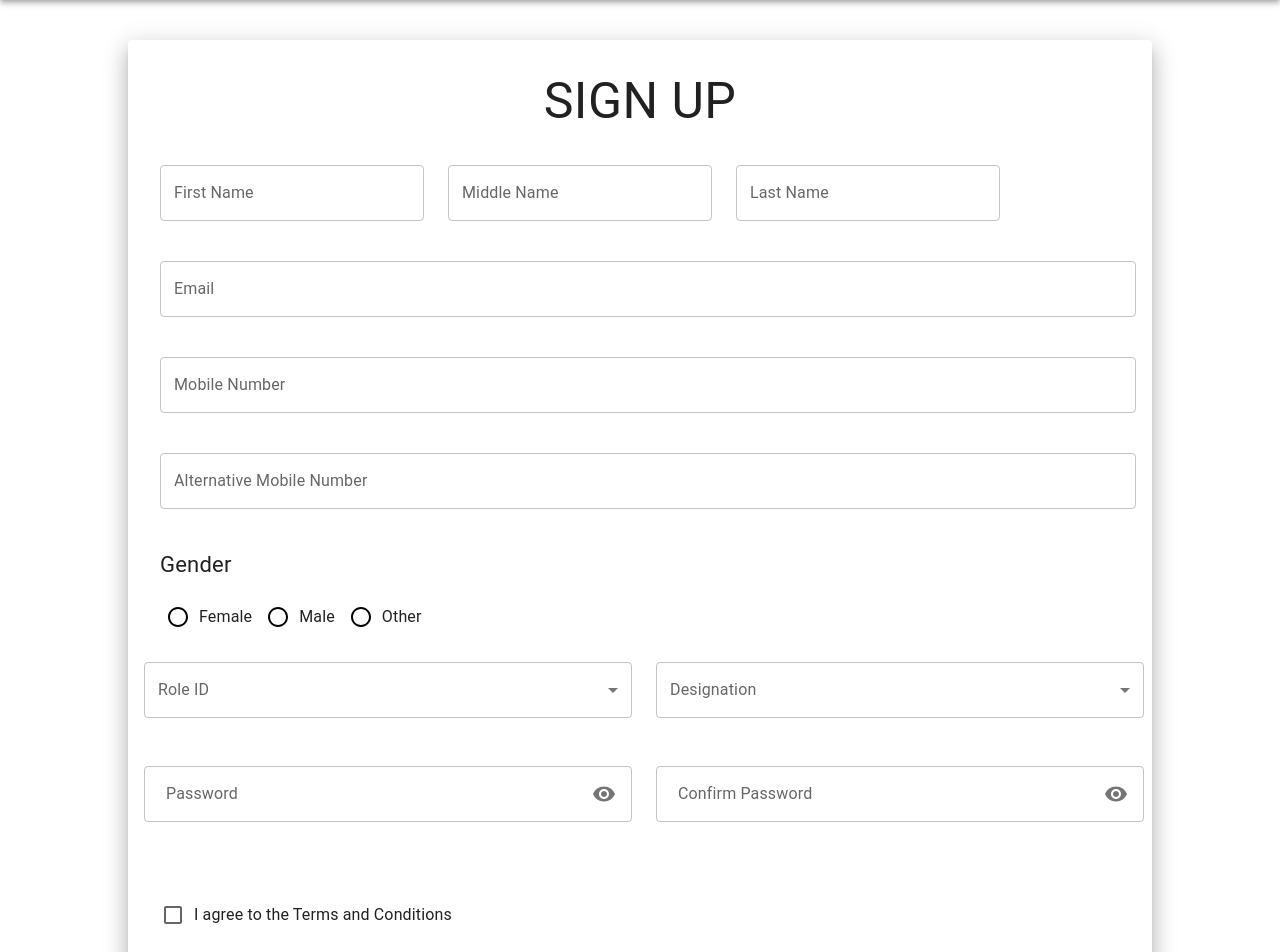
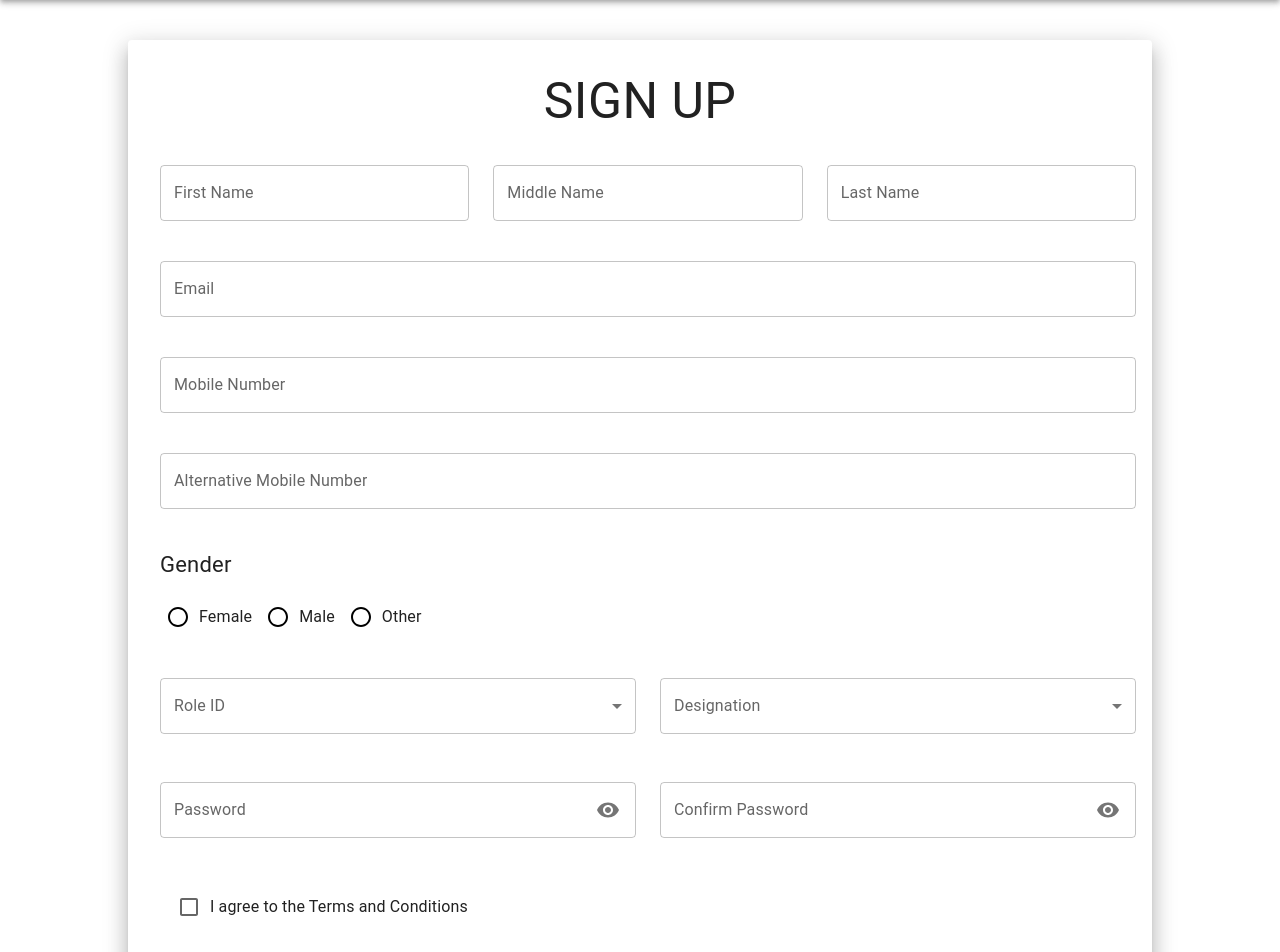
Before and after one commit to PrasadYadav1/frontend-repo, a React (Create React App) app: page /signup in a window 1280 px wide. Shown: the part 120-1072 px from the top of the page. Built offline with nearby package versions, Linux system fonts and the light colour scheme.

Commit message:
minor changes in sign up page

```diff
--- a/src/components/Signup.tsx
+++ b/src/components/Signup.tsx
@@ -77,7 +77,7 @@ const SignUp = () => {
     password: Yup.string()
       .required("Please Enter your password")
       .min(6, "Password must be at least 6 characters")
-      .max(10, "Password must not exceed 10 characters")
+      .max(20, "Password must not exceed 10 characters")
       .matches(
         /^(?=.*[A-Za-z])(?=.*\d)(?=.*[@$!%*#?&])[A-Za-z\d@$!%*#?&]{8,}$/,
         "Must Contain 8 Characters, One Uppercase, One Lowercase, One Number and one special case Character"
@@ -86,7 +86,7 @@ const SignUp = () => {
       .label("Password Confirm")
       .required()
       .oneOf([Yup.ref("password"), null], "Confirm Passwords does not match"),
-    acceptTerms: Yup.bool().oneOf([true], "Accept Terms is required"),
+    acceptTerms: Yup.bool().oneOf([true], "Required"),
   });
 
   const onSubmit = async (values: any, actions: any) => {
@@ -156,7 +156,7 @@ const SignUp = () => {
 
   const classes = useStyles();
   // const handleSubmit = (event: React.FormEvent<HTMLFormElement>) => {
-  // event.preventDefault();
+  //   event.preventDefault();
   // };
 
   return (
@@ -179,8 +179,6 @@ const SignUp = () => {
                 flexGrow: 1,
                 minWidth: 300,
                 transform: "translateZ(0)",
-                // The position fixed scoping doesn't work in IE11.
-                // Disable this demo to preserve the others.
                 "@media all and (-ms-high-contrast: none)": {
                   display: "none",
                 },
@@ -225,12 +223,6 @@ const SignUp = () => {
                       </Button>
                     </strong>
                   </Alert>
-                  {/* <Typography id="server-modal-title" variant="h6" component="h2">
- Server-side modal
- </Typography>
- <Typography id="server-modal-description" sx={{ pt: 2 }}>
- If you disable JavaScript, you will still see me.
- </Typography> */}
                 </Box>
               </Modal>
             </Box>
@@ -247,8 +239,8 @@ const SignUp = () => {
               >
                 SIGN UP
               </Typography>
-              <Grid container spacing={3}>
-                <Grid item columns={{ xs: 4, sm: 12 }}>
+              <Grid container spacing={3} columns={{ xs: 4, sm: 12 }}>
+                <Grid item xs={4}>
                   <TextField
                     name="firstName"
                     onChange={handleChange}
@@ -268,7 +260,7 @@ const SignUp = () => {
                     <p className="error">{errors.firstName}</p>
                   )}
                 </Grid>
-                <Grid item columns={{ xs: 4, sm: 12 }}>
+                <Grid item xs={4}>
                   <TextField
                     name="middleName"
                     type="text"
@@ -290,7 +282,7 @@ const SignUp = () => {
                     <p className="error">{errors.middleName}</p>
                   )}
                 </Grid>
-                <Grid item columns={{ xs: 4, sm: 12 }}>
+                <Grid item xs={4}>
                   <TextField
                     name="lastName"
                     type="text"
@@ -445,14 +437,19 @@ const SignUp = () => {
                 {errors.gender && touched.gender && (
                   <p className="error">{errors.gender}</p>
                 )}
-                <Grid container spacing={3} columns={{ xs: 6, sm: 12 }}>
+                <Grid
+                  container
+                  spacing={3}
+                  columns={{ xs: 6, sm: 12 }}
+                  sx={{ mt: 1, ml: 0 }}
+                >
                   <Grid item xs={6}>
                     <TextField
                       name="roleId"
                       onChange={handleChange}
                       value={values.roleId}
                       type="number"
-                      sx={{ mt: 3, ml: 2, mb: 3, mr: 2 }}
+                      sx={{ m: 1 }}
                       fullWidth
                       label="Role ID"
                       variant="outlined"
@@ -475,7 +472,7 @@ const SignUp = () => {
                     <TextField
                       name="designation"
                       id="designation"
-                      sx={{ mt: 3, ml: 2, mb: 3, mr: 2 }}
+                      sx={{ m: 1 }}
                       fullWidth
                       label="Designation"
                       onChange={handleChange}
@@ -497,10 +494,15 @@ const SignUp = () => {
                     )}
                   </Grid>
                 </Grid>
-                <Grid container spacing={3} columns={{ xs: 6, sm: 12 }}>
+                <Grid
+                  container
+                  spacing={3}
+                  columns={{ xs: 6, sm: 12 }}
+                  sx={{ mt: 1, ml: 0 }}
+                >
                   <Grid item xs={6}>
                     <FormControl variant="outlined" fullWidth>
-                      <InputLabel htmlFor="password" sx={{ margin: 3 }}>
+                      <InputLabel htmlFor="password" sx={{ m: 1 }}>
                         Password
                       </InputLabel>
                       <OutlinedInput
@@ -514,7 +516,7 @@ const SignUp = () => {
                         }
                         onChange={handleChange}
                         value={values.password}
-                        sx={{ mt: 3, ml: 2, mb: 3, mr: 2 }}
+                        sx={{ m: 1 }}
                         fullWidth
                         autoComplete="off"
                         endAdornment={
@@ -542,7 +544,7 @@ const SignUp = () => {
                   </Grid>
                   <Grid item xs={6}>
                     <FormControl variant="outlined" fullWidth>
-                      <InputLabel htmlFor="confirmPassword" sx={{ margin: 3 }}>
+                      <InputLabel htmlFor="confirmPassword" sx={{ m: 1 }}>
                         Confirm Password
                       </InputLabel>
                       <OutlinedInput
@@ -550,7 +552,7 @@ const SignUp = () => {
                         type={showconfirmPassword ? "text" : "password"}
                         onChange={handleChange}
                         value={values.confirmPassword}
-                        sx={{ mt: 3, ml: 2, mb: 3, mr: 2 }}
+                        sx={{ m: 1 }}
                         fullWidth
                         onBlur={handleBlur}
                         className={
@@ -592,9 +594,9 @@ const SignUp = () => {
                           : ""
                       }
                       onChange={handleChange}
-                      sx={{ margin: 3 }}
+                      sx={{ margin: 2 }}
                       value={values.acceptTerms}
-                      label=" I agree to the Terms and Conditions"
+                      label="  I agree to the Terms and Conditions"
                     />
                   </Grid>
                 </Grid>
```
Also changed, not shown: 1 other file (tests, documents, lock files or other folders).
